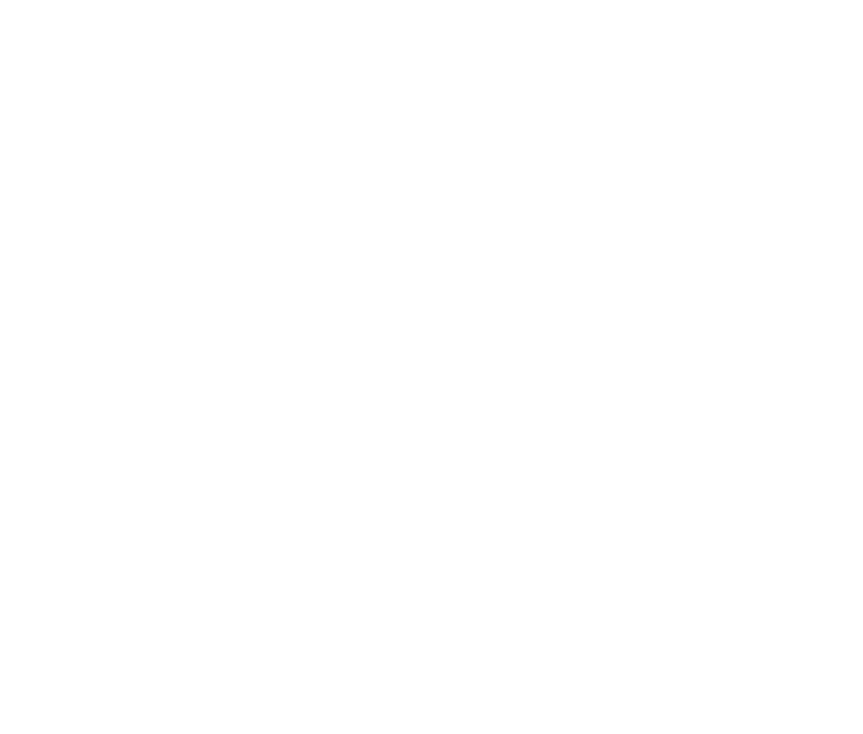
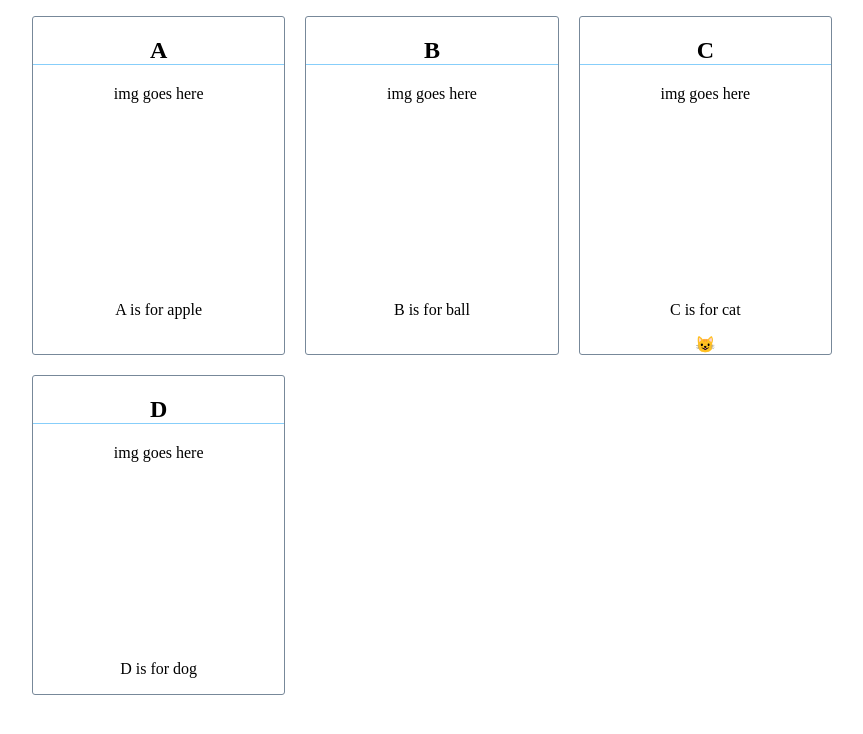
Before and after one commit to p-adams/css_layout_cookbook_solutions, a plain HTML site: page card/index.html in a window 1280 px wide. Shown: the whole page, without its empty margins (208-1071 px from the left). Drawn offline with Linux system fonts and the light colour scheme.

Commit message:
finish remaining solutions

```diff
--- a/card/index.html
+++ b/card/index.html
@@ -1,6 +1,56 @@
 <head>
-  <style></style>
+  <style>
+    .cards {
+      display: grid;
+      grid-template-columns: repeat(auto-fill, minmax(230px, 1fr));
+      grid-gap: 20px;
+      max-width: 800px;
+      margin: 1em auto;
+    }
+    .card {
+      display: grid;
+      grid-template-rows: max-content 200px 1fr;
+
+      border: 1px solid lightslategray;
+      text-align: center;
+      border-radius: 3px;
+    }
+    header h2 {
+      border-bottom: 1px solid lightskyblue;
+    }
+  </style>
 </head>
 <body>
   <!-- card component with optional footer -->
+  <div class="cards">
+    <article class="card">
+      <header><h2>A</h2></header>
+      <div>img goes here</div>
+      <div>
+        <p>A is for apple</p>
+      </div>
+    </article>
+    <article class="card">
+      <header><h2>B</h2></header>
+      <div>img goes here</div>
+      <div>
+        <p>B is for ball</p>
+      </div>
+    </article>
+    <article class="card">
+      <header><h2>C</h2></header>
+      <div>img goes here</div>
+      <div>
+        <p>C is for cat</p>
+      </div>
+      <footer>😺</footer>
+    </article>
+    <article class="card">
+      <header><h2>D</h2></header>
+      <div>img goes here</div>
+      <div>
+        <p>D is for dog</p>
+      </div>
+    </article>
+  </div>
 </body>
```
Also changed, not shown: grid_wrapper/index.html (added, +42 -0 lines).
